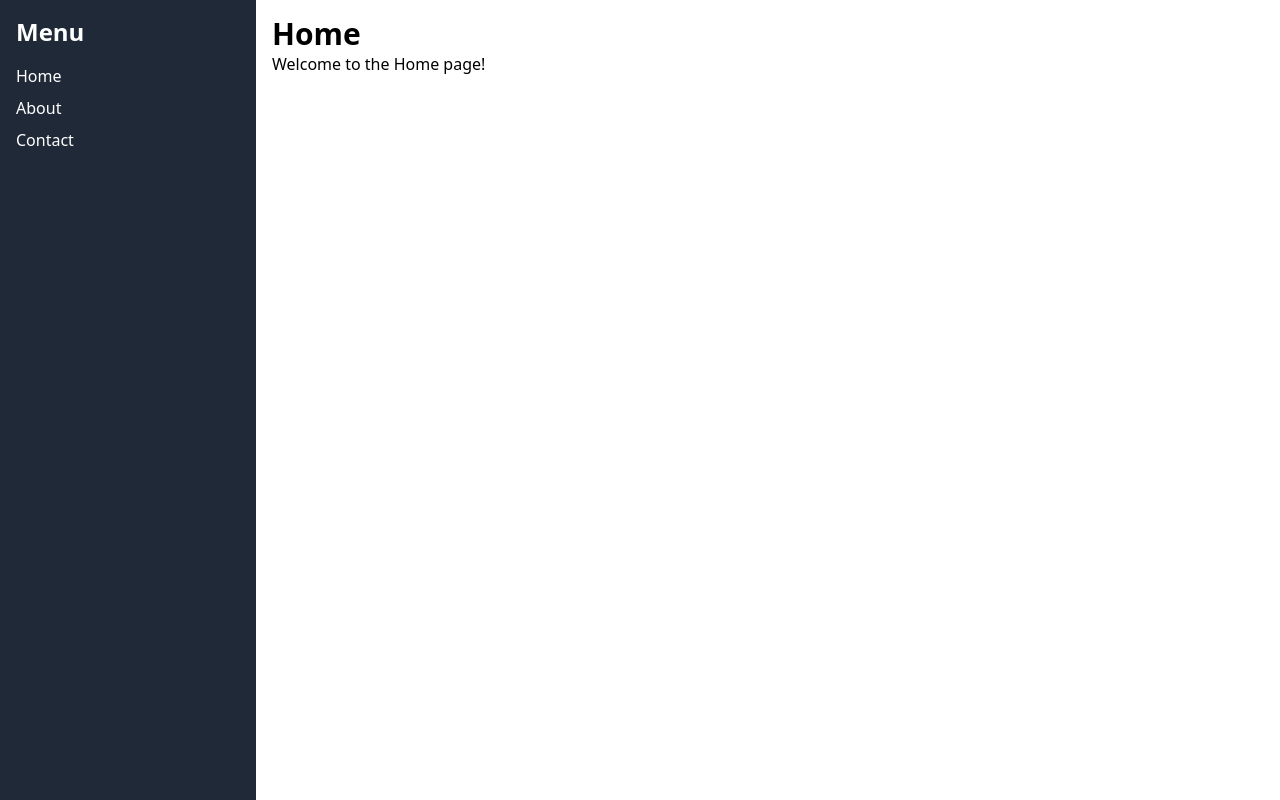
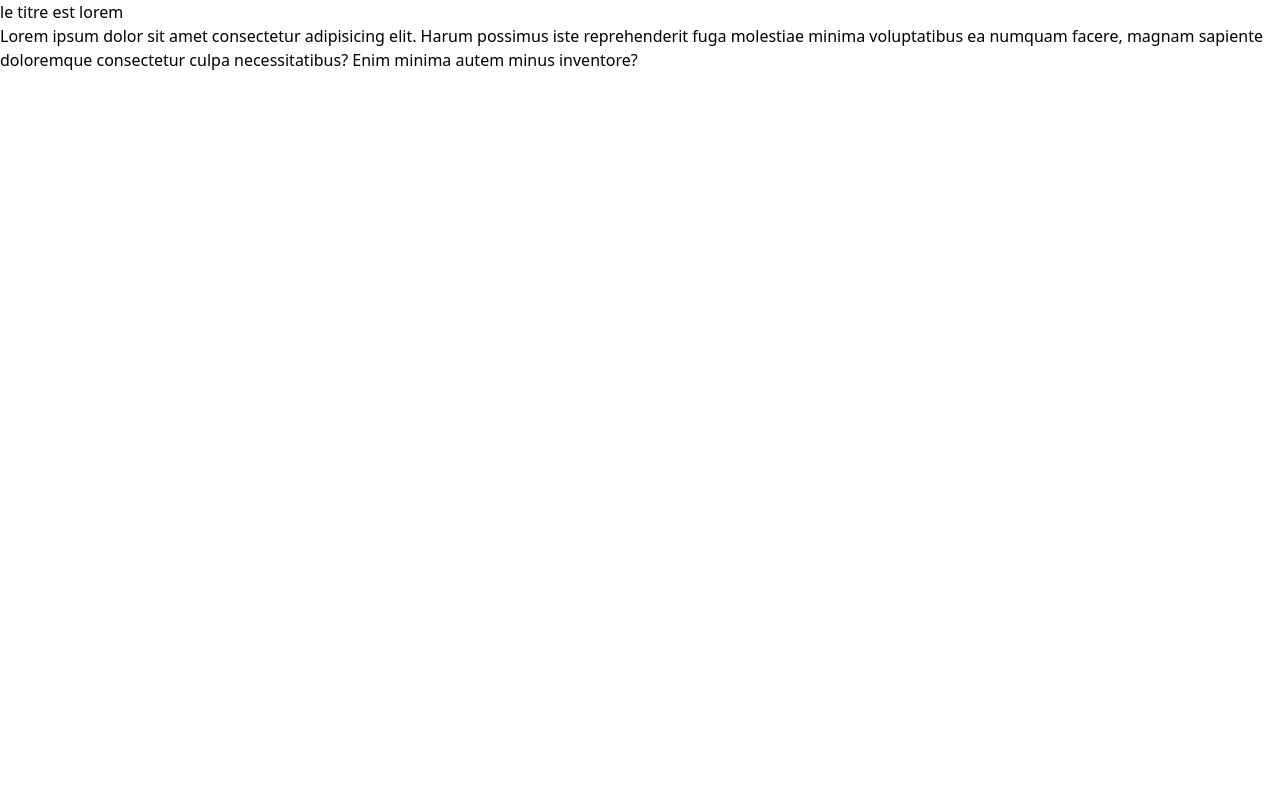
Before and after one commit to MethanBlun/ReactShities, a React (Vite) app: page / in a window 1280 px wide. Built offline with nearby package versions, Linux system fonts and the light colour scheme.

Commit message:
react props

```diff
--- a/src/App.jsx
+++ b/src/App.jsx
@@ -1,9 +1,18 @@
 
-
+import Truc from "./trucs";
 
 
 function App() {
-  return <p>hello world</p>;
+  return (<>
+
+    <Truc
+
+    title={'lorem'}
+
+    />
+
+  </>)
+
 }
 
 export default App;
--- a/src/components/About.jsx
+++ /dev/null
@@ -1,9 +0,0 @@
-
-export default function About() {
-  return (
-    <div className="p-4">
-      <h1 className="text-3xl font-bold">About</h1>
-      <p>Learn more about us on this page.</p>
-    </div>
-  );
-}
--- a/src/components/Contact.jsx
+++ /dev/null
@@ -1,9 +0,0 @@
-
-export default function Contact() {
-  return (
-    <div className="p-4">
-      <h1 className="text-3xl font-bold">Contact</h1>
-      <p>Get in touch with us!</p>
-    </div>
-  );
-}
--- a/src/components/Drawer.jsx
+++ /dev/null
@@ -1,20 +0,0 @@
-import { Link } from 'react-router-dom';
-
-export default function Drawer() {
-  return (
-    <div className="h-full bg-gray-800 text-white w-64 p-4">
-      <h2 className="text-2xl font-bold mb-4">Menu</h2>
-      <ul>
-        <li className="mb-2">
-          <Link to="/" className="hover:text-gray-400">Home</Link>
-        </li>
-        <li className="mb-2">
-          <Link to="/about" className="hover:text-gray-400">About</Link>
-        </li>
-        <li className="mb-2">
-          <Link to="/contact" className="hover:text-gray-400">Contact</Link>
-        </li>
-      </ul>
-    </div>
-  );
-}
--- a/src/components/Home.jsx
+++ /dev/null
@@ -1,9 +0,0 @@
-
-export default function Home() {
-  return (
-    <div className="p-4">
-      <h1 className="text-3xl font-bold">Home</h1>
-      <p>Welcome to the Home page!</p>
-    </div>
-  );
-}
--- a/src/main.jsx
+++ b/src/main.jsx
@@ -1,36 +1,10 @@
 import React from 'react';
 import ReactDOM from 'react-dom/client';
-import { createBrowserRouter, RouterProvider } from 'react-router-dom';
 import './index.css';
-import Root from './pages/Root';
-import About from './components/About';
-import Contact from './components/Contact';
-import ErrorPage from './pages/ErrorPage';
-import Home from './components/home';
-const router = createBrowserRouter([
-  {
-    path: '/',
-    element: <Root />,
-    errorElement: <ErrorPage />,
-    children: [
-      {
-        index: true,
-        element: <Home/>,
-      },
-      {
-        path: 'about',
-        element: <About />,
-      },
-      {
-        path: 'contact',
-        element: <Contact />,
-      },
-    ],
-  },
-]);
+import App from './App';
 
 ReactDOM.createRoot(document.getElementById('root')).render(
   <React.StrictMode>
-    <RouterProvider router={router} />
+    <App/>
   </React.StrictMode>
 );
--- a/src/pages/ErrorPage.jsx
+++ /dev/null
@@ -1,16 +0,0 @@
-import { useRouteError } from 'react-router-dom';
-
-export default function ErrorPage() {
-  const error = useRouteError();
-  console.error(error);
-
-  return (
-    <div className="p-4">
-      <h1 className="text-3xl font-bold">Oops!</h1>
-      <p>Sorry, an unexpected error has occurred.</p>
-      <p>
-        <i>{error.statusText || error.message}</i>
-      </p>
-    </div>
-  );
-}
--- a/src/pages/Root.jsx
+++ /dev/null
@@ -1,12 +0,0 @@
-import { Outlet } from 'react-router-dom';
-import Drawer from '../components/Drawer';
-export default function Root() {
-  return (
-    <div className="flex h-screen">
-      <Drawer />
-      <div className="flex-1">
-        <Outlet />
-      </div>
-    </div>
-  );
-}
--- /dev/null
+++ b/src/trucs.jsx
@@ -0,0 +1,15 @@
+export default function Truc(props) {
+  return (
+    <>
+      <h1>
+        <h1> le titre est {props.title} </h1>
+      </h1>
+      <div>
+        Lorem ipsum dolor sit amet consectetur adipisicing elit. Harum possimus
+        iste reprehenderit fuga molestiae minima voluptatibus ea numquam facere,
+        magnam sapiente doloremque consectetur culpa necessitatibus? Enim minima
+        autem minus inventore?
+      </div>
+    </>
+  );
+}
```
